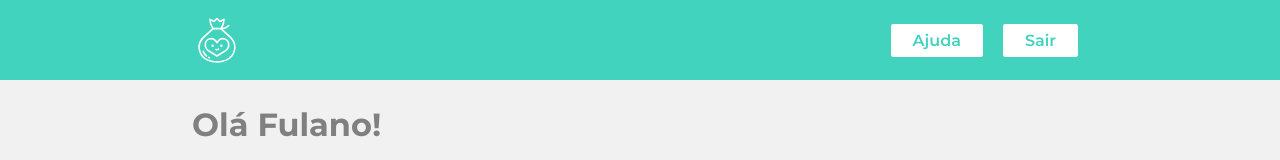
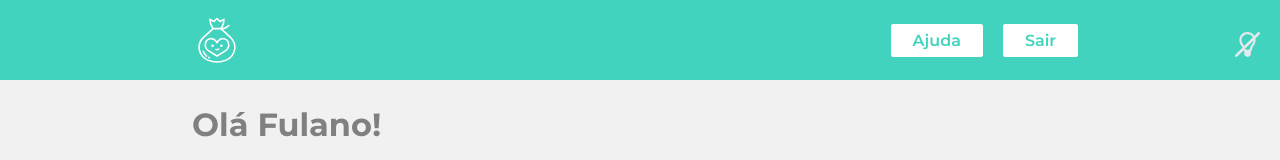
Before and after one commit to vanessa-bonfim/smart-bank, a React (Create React App) app: page / in a window 1280 px wide. Shown: the top 160 px of the page. Built offline with nearby package versions, Linux system fonts and the light colour scheme.

Commit message:
feat: Create 2 types of theme;

```diff
--- a/src/App.js
+++ b/src/App.js
@@ -1,16 +1,28 @@
 import React from "react";
+import { ThemeProvider } from "styled-components";
+import { lightTheme, darkTheme } from "Components/UI/theme";
 import Header from "Components/Header";
 import { GlobalStyle } from "Components/GlobalStyle";
 import Main from "Components/Main";
+import { BtnTheme } from "Components/UI";
+import SwitcherTheme from "Components/SwitcherTheme";
+import { useState } from "react";
 
 
 function App() {
+const [theme, setTheme] = useState(true);
+const toggleTheme = () => {
+  setTheme((theme) => !theme);
+}
   return (
-    <>
+    <ThemeProvider theme={theme ? lightTheme : darkTheme}>
       <GlobalStyle />
+      <BtnTheme onClick={toggleTheme}>
+        <SwitcherTheme theme={theme}/>
+      </BtnTheme>
       <Header />
       <Main />
-    </>
+    </ThemeProvider>
   );
 }
 
--- a/src/Components/Account/index.js
+++ b/src/Components/Account/index.js
@@ -3,7 +3,7 @@ import styled from "styled-components";
 import privated from "assets/images/privado.svg";
 import icon__eye from "assets/images/olho.svg";
 import money from "assets/images/dinheiro.svg";
-import {Balance, Box, Button, Detail, Icon} from "Components/UI";
+import {Balance, Box, Button, Detail, Icon, IconTheme} from "Components/UI";
 
 const MarginIcon = styled(Icon)`
   margin-top: 2px;
@@ -19,7 +19,7 @@ const Account = () => {
       <div style={{ fontSize: "26px", padding: "20px 0" }}>
         Saldo disponível{" "}
         <span>
-          <Icon src={money} alt="Ícone Saldo" />
+          <IconTheme src={money} alt="Ícone Saldo" />
         </span>
         {toggleState ? (
           <Balance>
--- a/src/Components/GlobalStyle.js
+++ b/src/Components/GlobalStyle.js
@@ -7,6 +7,6 @@ export const GlobalStyle = createGlobalStyle`
     margin: 0;
     padding: 0;
     text-decoration: none;
-    color: grey;
+    color: ${({ theme }) => theme.text};
   }
 `
--- a/src/Components/ImageFilter.js
+++ b/src/Components/ImageFilter.js
@@ -4,15 +4,15 @@ import others from "assets/images/outros.svg";
 import health from "assets/images/saude.svg";
 import transport from "assets/images/transporte.svg";
 import utilities from "assets/images/utilidades.svg";
-import { Icon } from "Components/UI";
+import { IconTheme } from "Components/UI";
 
 const ImageFilter = (type) => {
     const Images = {
-        Restaurante: <Icon src={food} alt="Restaurante" />,
-        Utilidades: <Icon src={utilities} alt="Utilidades" />,
-        Saude: <Icon src={health} alt="Saude" />,
-        Transporte: <Icon src={transport} alt="Transporte" />,
-        default: <Icon src={others} alt="Outros" />,
+        Restaurante: <IconTheme src={food} alt="Restaurante" />,
+        Utilidades: <IconTheme src={utilities} alt="Utilidades" />,
+        Saude: <IconTheme src={health} alt="Saude" />,
+        Transporte: <IconTheme src={transport} alt="Transporte" />,
+        default: <IconTheme src={others} alt="Outros" />,
     }
 
     return Images[type] || Images.default;
--- a/src/Components/Main/index.js
+++ b/src/Components/Main/index.js
@@ -5,7 +5,7 @@ import Account from "Components/Account";
 import Extract from "Components/Extract";
 
 const Container = styled.div`
-  background-color: #f1f1f1;
+  background-color: ${({ theme }) => theme.body};
   min-height: 90vh;
   padding: 0px 15vw;
 `;
--- /dev/null
+++ b/src/Components/SwitcherTheme/index.js
@@ -0,0 +1,11 @@
+import React from "react";
+import ThemeOn from "assets/images/themeOn.svg";
+import ThemeOff from "assets/images/themeOff.svg";
+import { Icon } from "Components/UI";
+
+const light = <Icon src={ThemeOn} alt="Tema Claro" />
+const dark = <Icon src={ThemeOff} alt="Tema Escuro" />
+
+const SwitcherTheme = ({theme}) => (theme ? dark : light)
+
+export default SwitcherTheme;
--- a/src/Components/UI/index.js
+++ b/src/Components/UI/index.js
@@ -4,11 +4,14 @@ export const Icon = styled.img`
   height: 25px;
   width: 25px;
 `;
+export const IconTheme = styled(Icon)`
+  filter: ${({ theme }) => theme.filter};
+`;
 export const Box = styled.div`
   display: flex;
   flex-direction: column;
   justify-content: space-between;
-  background-color: white;
+  background-color: ${({ theme }) => theme.inside};
   border-radius: 5px;
   box-shadow: 4px 4px 20px 0px rgba(0, 0, 0, 0.04);
   padding: 20px;
@@ -39,3 +42,11 @@ export const Balance = styled.div`
   font-weight: 700;
   font-size: 32px;
 `;
+export const BtnTheme = styled.button`
+  top: 4vh;
+  right: 20px;
+  background-color: inherit;
+  border: none;
+  cursor: pointer;
+  position: absolute;
+`;
--- /dev/null
+++ b/src/Components/UI/theme.js
@@ -0,0 +1,21 @@
+import {
+            backgroundLight,
+            backgroundDark,
+            backgroundTextLight,
+            backgroundTextDark,
+            contentLight,
+            contentDark
+        } from 'Components/UI/variaveis';
+
+export const lightTheme = {
+    body: backgroundLight,
+    inside: contentLight,
+    text: backgroundTextLight,
+    filter: "",
+};
+export const darkTheme = {
+    body: backgroundDark,
+    inside: contentDark,
+    text: backgroundTextDark,
+    filter: "invert(100%)",
+};
--- a/src/Components/UI/variaveis.js
+++ b/src/Components/UI/variaveis.js
@@ -1,3 +1,7 @@
 export const primaryColor = '#41d3be';
 export const backgroundLight = '#f1f1f1';
+export const backgroundDark = '#363537';
 export const backgroundTextLight = 'grey';
+export const backgroundTextDark = '#fafafa';
+export const contentLight = 'white';
+export const contentDark = '#5c5b5e';
```
